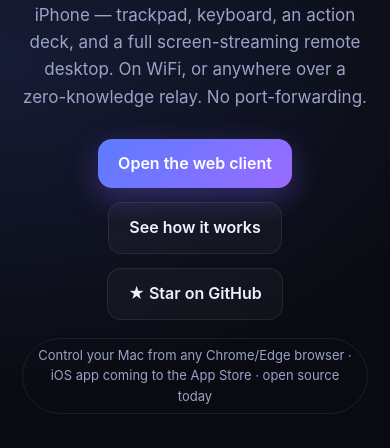
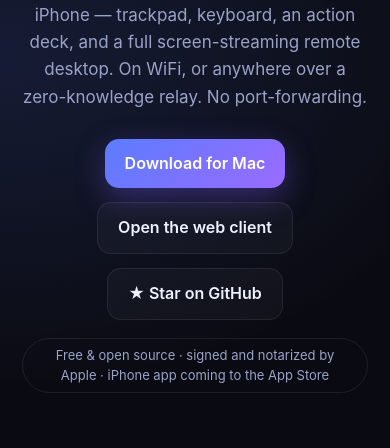
Before and after one commit to agbanzy/pocket-mac, a plain HTML site: page landing/index.html in a window 390 px wide. Shown: the part 396-844 px from the top of the page. Drawn offline with Linux system fonts and the light colour scheme.

Commit message:
Landing: Download for Mac (notarized DMG) as the primary CTA
The macOS helper now ships as a signed + Apple-notarized DMG via GitHub Releases,
so it opens with no Gatekeeper warning. Hero leads with the Mac download, then the
browser client; the iPhone app is still pending App Store review.

```diff
--- a/landing/index.html
+++ b/landing/index.html
@@ -109,11 +109,11 @@
   <h1>Your Mac,<br><span class="grad">in your pocket.</span></h1>
   <p class="sub">See and control your Mac from your iPhone — trackpad, keyboard, an action deck, and a full screen-streaming remote desktop. On WiFi, or anywhere over a zero-knowledge relay. No port-forwarding.</p>
   <div class="cta">
-    <a class="btn btn-primary" href="/app">Open the web client</a>
-    <a class="btn btn-ghost" href="#how">See how it works</a>
+    <a class="btn btn-primary" href="https://github.com/agbanzy/pocket-mac/releases/latest/download/PocketMac.dmg">Download for Mac</a>
+    <a class="btn btn-ghost" href="/app">Open the web client</a>
     <a class="btn btn-ghost" href="https://github.com/agbanzy/pocket-mac" target="_blank" rel="noopener">★ Star on GitHub</a>
   </div>
-  <div class="pill">Control your Mac from any Chrome/Edge browser · iOS app coming to the App Store · open source today</div>
+  <div class="pill">Free &amp; open source · signed and notarized by Apple · iPhone app coming to the App Store</div>
 </div></header>
 
 <section id="features"><div class="wrap">
```
